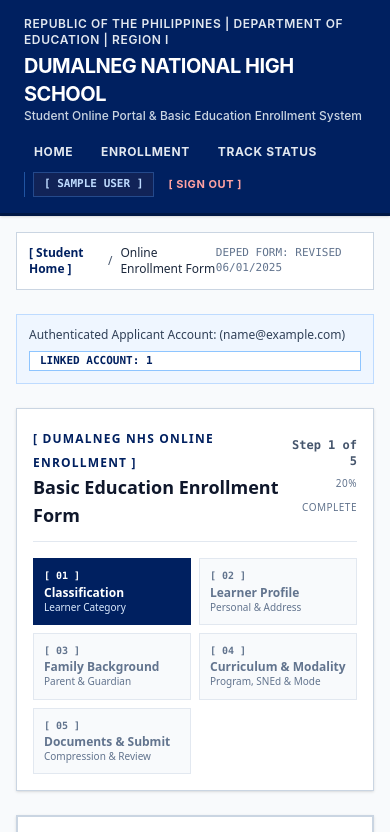
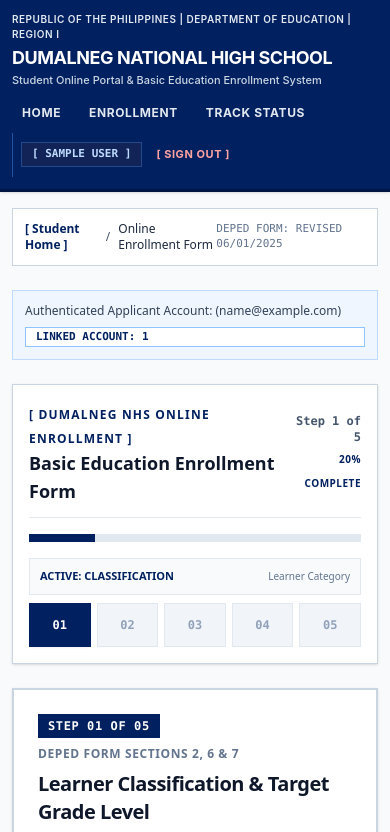
Before and after one commit to dumalnext/dumalnext, a Next.js app in the folder apps/student/: page /enroll in a window 390 px wide. Shown: the top 832 px of the page. Built offline with nearby package versions, Linux system fonts and the light colour scheme; sample sign-in values are in the browser's storage.

Commit message:
feat(ui): implement Smart Auto-Fit responsive engine for cellphones, tablets, and desktop screens

```diff
--- a/apps/student/app/globals.css
+++ b/apps/student/app/globals.css
@@ -17,6 +17,43 @@
   font-family: -apple-system, BlinkMacSystemFont, "Segoe UI", Roboto, "Helvetica Neue", Arial, sans-serif;
   margin: 0;
   padding: 0;
+  overflow-x: hidden;
+  max-width: 100vw;
+  -webkit-text-size-adjust: 100%;
+}
+
+/* Universal Box Sizing & Mobile Auto-Fit Protection */
+*, *::before, *::after {
+  box-sizing: border-box;
+}
+
+/* Touch-friendly interactive targets & iOS auto-zoom prevention on mobile */
+@media (max-width: 640px) {
+  .btn-primary, .btn-secondary, button {
+    min-height: 44px;
+    display: inline-flex;
+    align-items: center;
+    justify-content: center;
+  }
+
+  /* Prevent iOS Safari auto-zoom on mobile inputs */
+  input[type="text"],
+  input[type="email"],
+  input[type="password"],
+  input[type="number"],
+  input[type="tel"],
+  input[type="date"],
+  select,
+  textarea {
+    font-size: 16px !important;
+  }
+}
+
+/* Responsive Table & Card Wrappers */
+.table-responsive {
+  width: 100%;
+  overflow-x: auto;
+  -webkit-overflow-scrolling: touch;
 }
 
 /* Formal DepEd Academic Components */
--- a/apps/student/app/layout.tsx
+++ b/apps/student/app/layout.tsx
@@ -1,9 +1,16 @@
-import type { Metadata } from "next";
+import type { Metadata, Viewport } from "next";
 import "./globals.css";
 
 export const metadata: Metadata = {
   title: "Student Portal | Dumalneg National High School",
   description: "Official Student Online Enrollment and Academic Workstation for Dumalneg National High School",
+};
+
+export const viewport: Viewport = {
+  width: "device-width",
+  initialScale: 1,
+  maximumScale: 5,
+  themeColor: "#002060",
 };
 
 import StudentProviders from "@/components/providers/StudentProviders";
@@ -16,19 +23,19 @@
 }) {
   return (
     <html lang="en" className="h-full">
-      <body className="min-h-full flex flex-col bg-slate-50 text-slate-900">
+      <body className="min-h-full flex flex-col bg-slate-50 text-slate-900 overflow-x-hidden antialiased">
         <StudentProviders>
           {/* DepEd & DNHS Student Portal Header (Zero Emojis/Icons) */}
-          <header className="deped-header px-6 py-4 shadow-sm">
-            <div className="max-w-7xl mx-auto flex flex-col sm:flex-row sm:items-center justify-between gap-4">
+          <header className="deped-header px-3 sm:px-6 py-3 sm:py-4 shadow-sm">
+            <div className="max-w-7xl mx-auto flex flex-col sm:flex-row sm:items-center justify-between gap-3 sm:gap-4">
               <div>
-                <p className="text-xs font-semibold tracking-wider text-slate-200 uppercase">
+                <p className="text-[10px] sm:text-xs font-semibold tracking-wider text-slate-200 uppercase">
                   Republic of the Philippines | Department of Education | Region I
                 </p>
-                <h1 className="text-xl font-bold tracking-tight text-white mt-1">
+                <h1 className="text-lg sm:text-xl font-bold tracking-tight text-white mt-0.5 sm:mt-1">
                   DUMALNEG NATIONAL HIGH SCHOOL
                 </h1>
-                <p className="text-xs text-slate-300 font-medium">
+                <p className="text-[11px] sm:text-xs text-slate-300 font-medium">
                   Student Online Portal &amp; Basic Education Enrollment System
                 </p>
               </div>
@@ -36,8 +43,8 @@
             </div>
           </header>
 
-          {/* Main Content Area */}
-          <main className="flex-1 max-w-7xl w-full mx-auto p-4 sm:p-6 lg:p-8">
+          {/* Main Content Area with Adaptive Mobile & Tablet Padding */}
+          <main className="flex-1 max-w-7xl w-full mx-auto px-3 py-4 sm:px-6 sm:py-6 lg:px-8 lg:py-8">
             {children}
           </main>
         </StudentProviders>
--- a/apps/student/app/page.tsx
+++ b/apps/student/app/page.tsx
@@ -403,13 +403,13 @@
                 setActiveTab("signin");
                 setLoginError("");
               }}
-              className={`py-4 px-4 transition-colors ${
+              className={`py-3.5 sm:py-4 px-2 sm:px-4 text-[11px] sm:text-xs min-h-[44px] transition-colors ${
                 activeTab === "signin"
                   ? "bg-[#002060] text-white border-b-2 border-[#002060]"
                   : "bg-slate-100 text-slate-700 hover:bg-slate-200"
               }`}
             >
-              [ Tab 1: Sign In to Account ]
+              [ Tab 1: Sign In ]
             </button>
             <button
               type="button"
@@ -417,17 +417,17 @@
                 setActiveTab("register");
                 setRegErrors({});
               }}
-              className={`py-4 px-4 transition-colors ${
+              className={`py-3.5 sm:py-4 px-2 sm:px-4 text-[11px] sm:text-xs min-h-[44px] transition-colors ${
                 activeTab === "register"
                   ? "bg-[#002060] text-white border-b-2 border-[#002060]"
                   : "bg-slate-100 text-slate-700 hover:bg-slate-200"
               }`}
             >
-              [ Tab 2: Create New Account ]
+              [ Tab 2: Create Account ]
             </button>
           </div>
 
-          <div className="p-6 sm:p-8">
+          <div className="p-4 sm:p-8">
             {/* -----------------------------------------------------------------
                 TAB 1: SIGN IN FORM (PHASE 1: EMAIL FIRST)
                 ----------------------------------------------------------------- */}
--- a/apps/student/components/forms/enrollment/EnrollmentStepper.tsx
+++ b/apps/student/components/forms/enrollment/EnrollmentStepper.tsx
@@ -269,14 +269,60 @@
             <span className="text-xs font-mono font-bold text-slate-600 block">
               Step {currentStep} of 5
             </span>
-            <span className="text-[10px] text-slate-500 uppercase tracking-wider">
+            <span className="text-[10px] text-[#002060] font-bold uppercase tracking-wider">
               {Math.round((currentStep / 5) * 100)}% Complete
             </span>
           </div>
         </div>
 
-        {/* Stepper Steps Breadcrumbs */}
-        <div className="grid grid-cols-2 sm:grid-cols-5 gap-2 text-xs">
+        {/* Smart Linear Progress Bar (Universal for all devices) */}
+        <div className="w-full bg-slate-200 h-2 overflow-hidden mb-4">
+          <div
+            className="bg-[#002060] h-full transition-all duration-300 ease-out"
+            style={{ width: `${(currentStep / 5) * 100}%` }}
+          />
+        </div>
+
+        {/* MOBILE VIEW (< sm): Clean Compact Step Navigation Pills */}
+        <div className="sm:hidden space-y-2">
+          <div className="flex items-center justify-between text-xs bg-slate-50 p-2.5 border border-slate-200">
+            <span className="font-bold text-[#002060] uppercase text-[11px]">
+              Active: {STEP_LABELS[currentStep - 1].label}
+            </span>
+            <span className="text-[10px] text-slate-500">
+              {STEP_LABELS[currentStep - 1].sublabel}
+            </span>
+          </div>
+          <div className="grid grid-cols-5 gap-1.5">
+            {STEP_LABELS.map((item) => {
+              const isActive = currentStep === item.step;
+              const isDone = currentStep > item.step;
+
+              return (
+                <button
+                  key={item.step}
+                  type="button"
+                  onClick={() => {
+                    if (item.step < currentStep) setCurrentStep(item.step);
+                  }}
+                  disabled={item.step > currentStep}
+                  className={`py-2 text-center text-xs font-mono font-bold border transition-all ${
+                    isActive
+                      ? "bg-[#002060] text-white border-[#002060] shadow-xs"
+                      : isDone
+                      ? "bg-emerald-50 text-emerald-900 border-emerald-400"
+                      : "bg-slate-100 text-slate-400 border-slate-200 cursor-not-allowed"
+                  }`}
+                >
+                  0{item.step}
+                </button>
+              );
+            })}
+          </div>
+        </div>
+
+        {/* TABLET & DESKTOP VIEW (>= sm): Full 5-Card Step Grid */}
+        <div className="hidden sm:grid sm:grid-cols-5 gap-2 text-xs">
           {STEP_LABELS.map((item) => {
             const isActive = currentStep === item.step;
             const isDone = currentStep > item.step;
@@ -284,12 +330,15 @@
             return (
               <div
                 key={item.step}
+                onClick={() => {
+                  if (item.step < currentStep) setCurrentStep(item.step);
+                }}
                 className={`p-2.5 border transition-colors ${
                   isActive
                     ? "bg-[#002060] text-white border-[#002060]"
                     : isDone
-                    ? "bg-blue-50 text-[#002060] border-blue-200"
-                    : "bg-slate-50 text-slate-500 border-slate-200"
+                    ? "bg-blue-50 text-[#002060] border-blue-200 cursor-pointer"
+                    : "bg-slate-50 text-slate-500 border-slate-200 cursor-not-allowed"
                 }`}
               >
                 <div className="font-mono font-bold text-[10px] uppercase">
```
